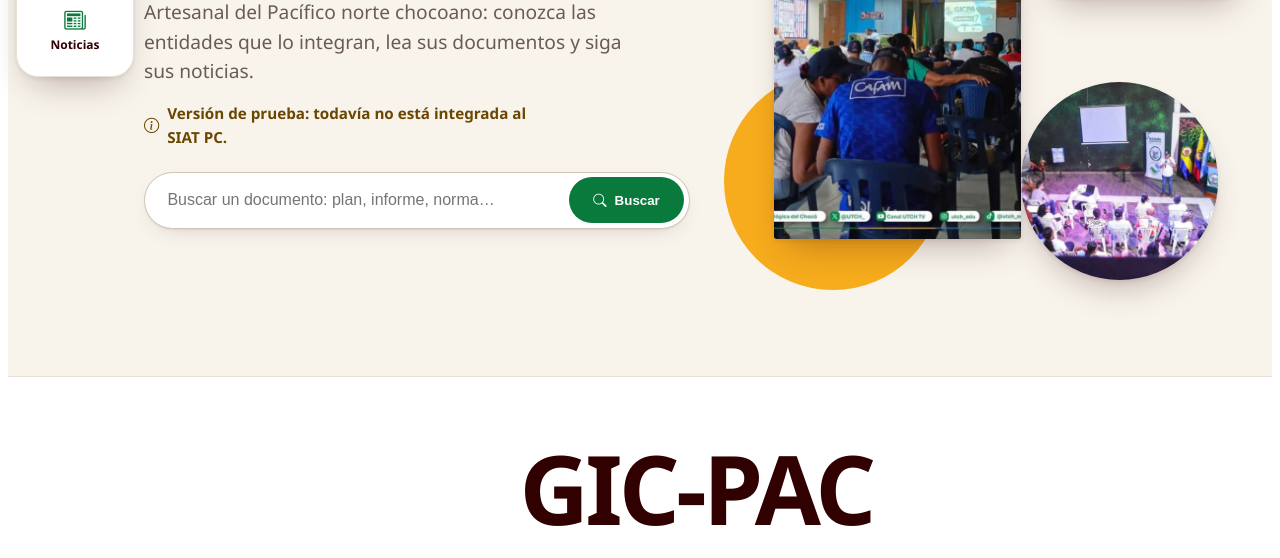
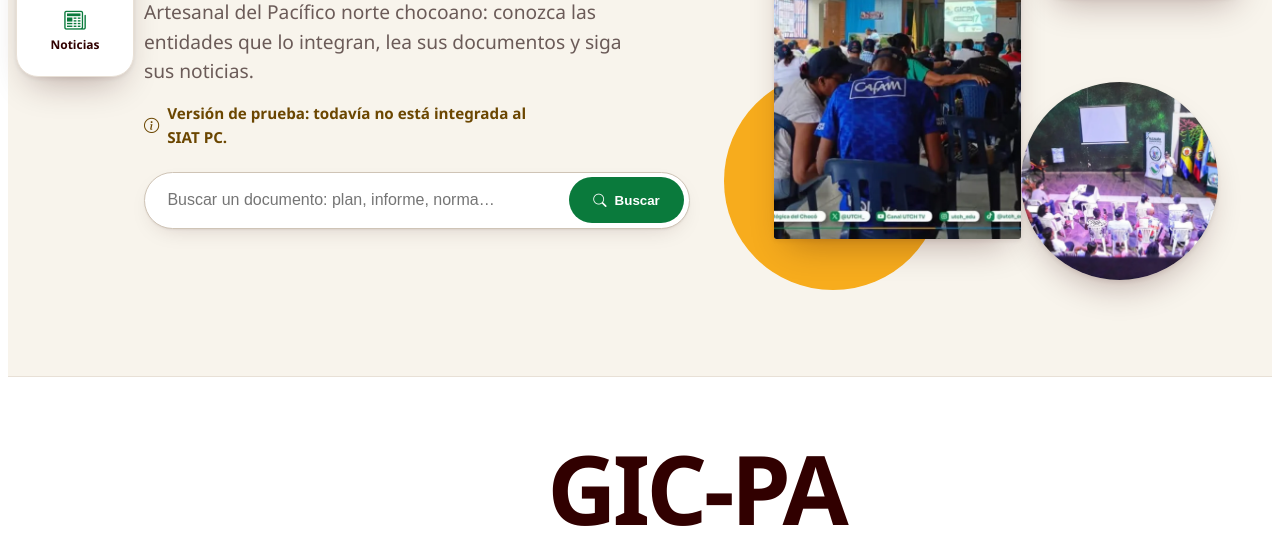
Before and after one commit to JanuarAsprilla/siatpc-informacion, an Astro site: page / in a window 1280 px wide. Shown: the part 370-928 px from the top of the page. Built offline with nearby package versions, Linux system fonts and the light colour scheme; Astro itself is replaced by a stand-in of ours.

Commit message:
fix: título del storymap «GIC-PA», sin la C final
Co-Authored-By: Claude Sonnet 5.5 <noreply@anthropic.com>

```diff
--- a/src/components/storymap/Storymap.astro
+++ b/src/components/storymap/Storymap.astro
@@ -13,7 +13,7 @@ const muestraDe = (id: string) => {
 ---
 <section class="sm" data-storymap data-cajas={JSON.stringify(cajas)} aria-labelledby="t-que-es">
   <header class="sm__cab">
-    <h2 id="t-que-es">GIC-PAC</h2>
+    <h2 id="t-que-es">GIC-PA</h2>
     <p>Grupo Interinstitucional y Comunitario para la Pesca Artesanal.</p>
     <button type="button" class="sm__inicio" data-iniciar><span><i class="bi bi-arrow-down" aria-hidden="true"></i></span>Iniciar el recorrido</button>
   </header>
```
